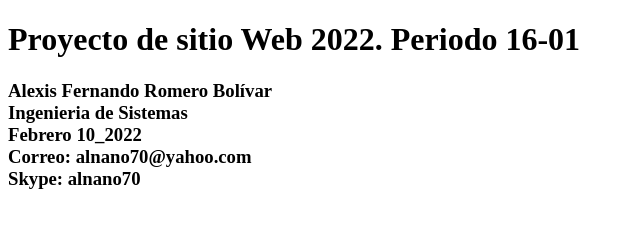
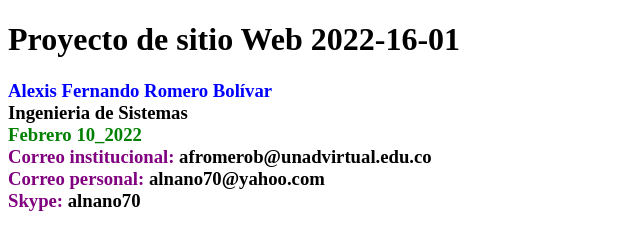
Before and after one commit to AlexNano7/DSW_AlexisRomero, a plain HTML site: page index.html in a window 1280 px wide. Shown: the whole page, without its empty margins (0-640 px from the left). Drawn offline with Linux system fonts and the light colour scheme.

Commit message:
Update index.html

```diff
--- a/index.html
+++ b/index.html
@@ -1,12 +1,18 @@
 <!DOCTYPE html>
-
-<html>
-    <head>
-        <h1> Proyecto de sitio Web 2022. Periodo 16-01</h1>
-	    <h3> Alexis Fernando Romero Bolívar<br>
-     	     Ingenieria de Sistemas<br>
-    	     Febrero 10_2022<br>
-     	     Correo: alnano70@yahoo.com<br>
-     	     Skype: alnano70 </h3>
-    </head>
+<html lang="en">
+<head>
+	<meta charset="UTF-8">
+	<meta http-equiv="X-UA-Compatible" content="IE=edge">
+	<meta name="viewport" content="width=device-width, initial-scale=1.0">
+	<title>Document</title>
+</head>
+<body>
+	<h1>  Proyecto de sitio Web 2022-16-01</h1>
+	<h3> <p><span style="color:blue">Alexis Fernando Romero Bolívar</span><br>
+     	     <span style="color:black">Ingenieria de Sistemas<br>
+    	     <span style="color:green">Febrero 10_2022<br>
+     	     <span style="color:purple">Correo institucional:<span style="color:black"> afromerob@unadvirtual.edu.co<br>
+     	     <span style="color:purple">Correo personal:<span style="color:black"> alnano70@yahoo.com<br>
+	     <span style="color:purple">Skype:<span style="color:black"> alnano70 </h3>
+</body>
 </html>
```
